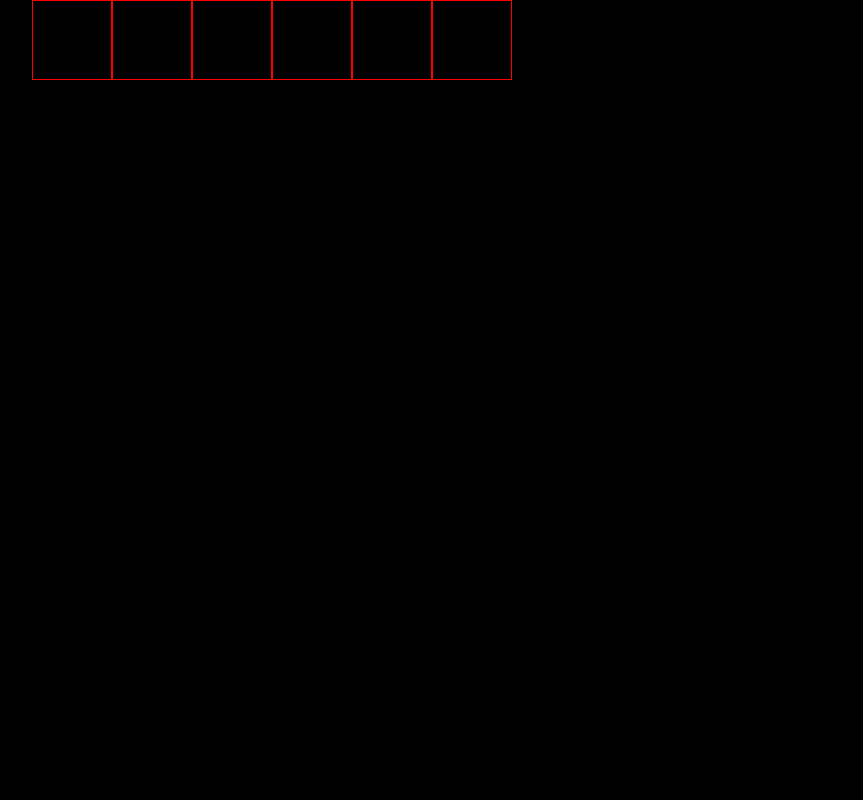
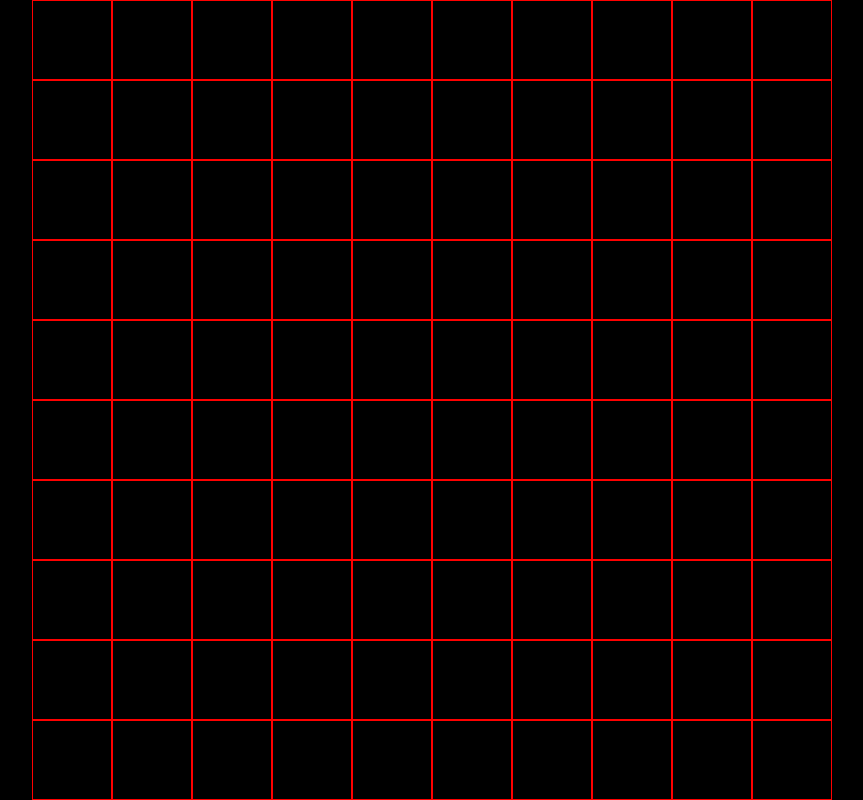
Before and after one commit to ClaPascarella/js-campominato-grid, a plain HTML site: page index.html in a window 1280 px wide. Shown: the whole page, without its empty margins (208-1071 px from the left). Drawn offline with Linux system fonts and the light colour scheme.

Commit message:
nel main aggiungo i quadrati

```diff
--- a/index.html
+++ b/index.html
@@ -10,12 +10,12 @@
 <body>
 
     <div id="grid">
+        <!-- <div class="square"></div>
         <div class="square"></div>
         <div class="square"></div>
         <div class="square"></div>
         <div class="square"></div>
-        <div class="square"></div>
-        <div class="square"></div>
+        <div class="square"></div> -->
     </div>
 
 
--- a/main.js
+++ b/main.js
@@ -0,0 +1,17 @@
+let griglia = document.getElementById("grid");
+
+for ( let i = 1; i <= 100; i++) {
+    let elemento =creaQuadrato(i);
+    griglia.append(elemento);
+
+}
+
+function creaQuadrato(contenuto) {
+
+	let square = document.createElement("div");
+	square.classList.add("square");
+
+
+
+	return square;
+}
```
